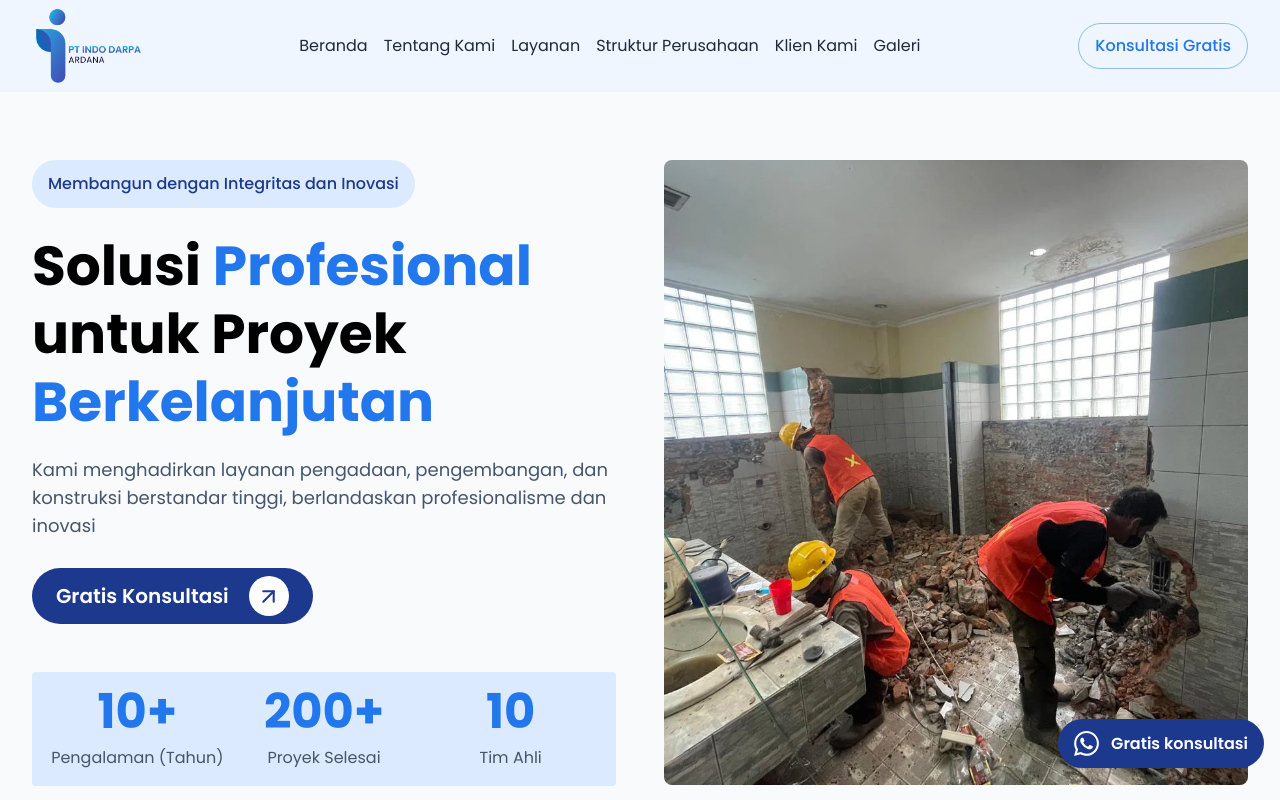
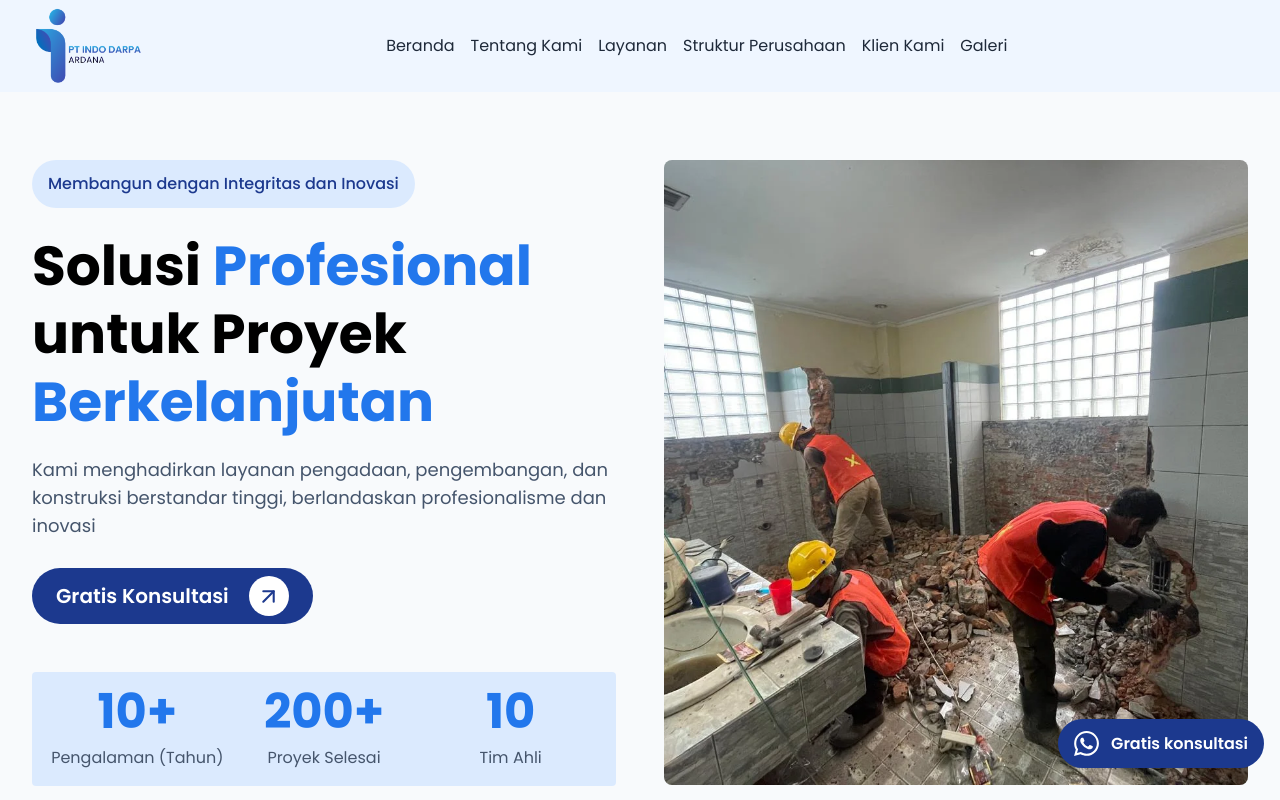
Before and after one commit to indodarpaardana/indo-darpa-ardana-website, a website: page index.html in a window 1280 px wide. Shown: the top 800 px of the page. Drawn offline with nearby package versions, Linux system fonts and the light colour scheme.

Commit message:
checkpoint

```diff
--- a/index.html
+++ b/index.html
@@ -138,12 +138,12 @@
 
 
                         <!-- Button Group -->
-                        <div class=" flex flex-wrap items-center gap-x-1.5 mt-3 lg:mt-0">
+                        <!-- <div class=" flex flex-wrap items-center gap-x-1.5 mt-3 lg:mt-0">
                             <div class="py-2.5 px-4 w-full lg:w-auto justify-center rounded-full   inline-flex items-center font-medium text-sm md:text-base  border border-secondary bg-blue-50 text-primary shadow-2xs transition-all duration-300 ease-in-out hover:bg-primary hover:text-white disabled:opacity-50 disabled:pointer-events-none cursor-pointer focus:outline-hidden focus:bg-primary focus:text-white"
                                 onclick="redirectToWhatsapp()">
                                 Konsultasi Gratis
                             </div>
-                        </div>
+                        </div> -->
                         <!-- End Button Group -->
                     </div>
                 </div>
@@ -870,8 +870,8 @@
 
 
     <!-- start fixed CTA -->
-    <div
-        class="cta-fixed fixed bottom-8 right-4 rounded-full px-3 py-3 sm:px-4 sm:py-3 text-white  flex gap-x-3 items-center bg-blue-900 font-semibold cursor-pointer" onclick="redirectToWhatsapp()">
+    <div class="cta-fixed fixed bottom-8 right-4 rounded-full px-3 py-3 sm:px-4 sm:py-3 text-white  flex gap-x-3 items-center bg-blue-900 font-semibold cursor-pointer"
+        onclick="redirectToWhatsapp()">
         <svg xmlns="http://www.w3.org/2000/svg" class="fill-white" width="25" height="25" viewBox="0 0 737.509 740.824"
             id="whatsapp">
             <path fill-rule="evenodd"
```
